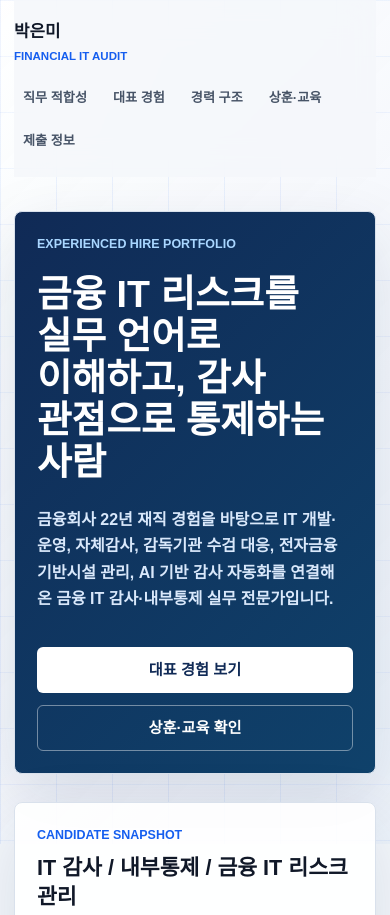
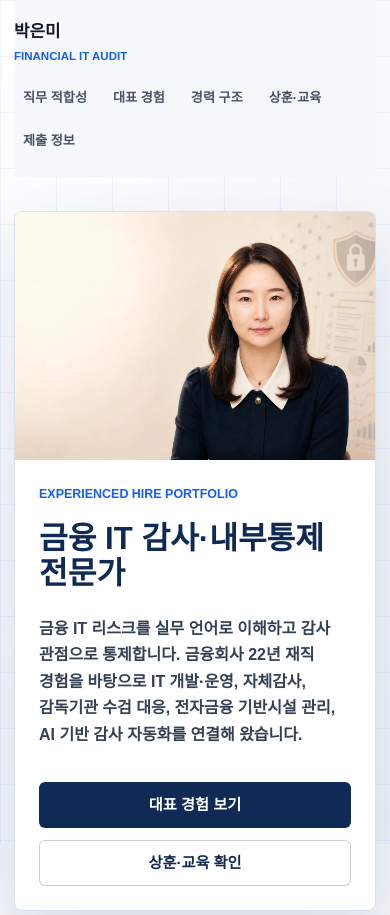
Before and after one commit to eunmi22/eunmi-portfolio, a plain HTML site: page index.html in a window 390 px wide. Shown: the top 915 px of the page. Drawn offline with Linux system fonts and the light colour scheme.

Commit message:
Add hero portrait image

```diff
--- a/index.html
+++ b/index.html
@@ -28,18 +28,24 @@
     <main id="top">
       <section class="hero">
         <div class="hero-main">
+          <div class="hero-content">
             <p class="eyebrow">Experienced Hire Portfolio</p>
-          <h1>금융 IT 리스크를 실무 언어로 이해하고, 감사 관점으로 통제하는 사람</h1>
+            <h1>금융 IT 감사·내부통제 전문가</h1>
             <p class="hero-lead">
-            금융회사 22년 재직 경험을 바탕으로 IT 개발·운영, 자체감사, 감독기관 수검 대응,
-            전자금융 기반시설 관리, AI 기반 감사 자동화를 연결해 온 금융 IT 감사·내부통제
-            실무 전문가입니다.
+              금융 IT 리스크를 실무 언어로 이해하고 감사 관점으로 통제합니다. 금융회사 22년
+              재직 경험을 바탕으로 IT 개발·운영, 자체감사, 감독기관 수검 대응, 전자금융
+              기반시설 관리, AI 기반 감사 자동화를 연결해 왔습니다.
             </p>
 
             <div class="hero-actions" aria-label="핵심 포지션">
               <a class="primary-action" href="#cases">대표 경험 보기</a>
               <a class="secondary-action" href="#credentials">상훈·교육 확인</a>
             </div>
+          </div>
+
+          <figure class="hero-visual" aria-label="금융 IT 감사 전문가 프로필 이미지">
+            <img src="assets/hero-portrait.webp" alt="">
+          </figure>
         </div>
 
         <aside class="profile-card" aria-label="핵심 요약">
--- a/styles.css
+++ b/styles.css
@@ -116,7 +116,7 @@ main {
 
 .hero {
   display: grid;
-  grid-template-columns: minmax(0, 1.18fr) minmax(360px, 0.82fr);
+  grid-template-columns: minmax(0, 1.36fr) minmax(330px, 0.64fr);
   gap: 28px;
   align-items: stretch;
   min-height: 560px;
@@ -142,18 +142,40 @@ main {
 }
 
 .hero-main {
+  position: relative;
+  display: grid;
+  grid-template-columns: minmax(0, 1.12fr) minmax(250px, 0.88fr);
+  align-items: stretch;
+  border-radius: 8px;
+  overflow: hidden;
+  background: #ffffff;
+}
+
+.hero-content {
   display: flex;
   flex-direction: column;
   justify-content: center;
-  padding: clamp(34px, 6vw, 70px);
-  border-radius: 8px;
-  background:
-    linear-gradient(135deg, rgba(16, 42, 86, 0.98), rgba(15, 67, 108, 0.94)),
-    #102a56;
+  min-width: 0;
+  padding: clamp(30px, 4.5vw, 56px);
+}
+
+.hero-visual {
+  min-width: 0;
+  margin: 0;
+  background: #f7efe6;
+}
+
+.hero-visual img {
+  display: block;
+  width: 100%;
+  height: 100%;
+  min-height: 560px;
+  object-fit: cover;
+  object-position: 66% center;
 }
 
 .eyebrow {
-  color: #a9d6ff;
+  color: var(--blue);
   font-size: 0.78rem;
   font-weight: 900;
   letter-spacing: 0;
@@ -161,21 +183,21 @@ main {
 }
 
 .hero h1 {
-  max-width: 800px;
+  max-width: 580px;
   margin-top: 18px;
-  color: #ffffff;
-  font-size: clamp(2.35rem, 5vw, 4.8rem);
+  color: var(--navy);
+  font-size: clamp(2.15rem, 3.2vw, 3.55rem);
   font-weight: 900;
   line-height: 1.12;
   word-break: keep-all;
 }
 
 .hero-lead {
-  max-width: 760px;
+  max-width: 560px;
   margin-top: 24px;
-  color: #d9e8fb;
+  color: #344054;
   font-size: clamp(1rem, 1.5vw, 1.18rem);
-  font-weight: 650;
+  font-weight: 700;
   word-break: keep-all;
 }
 
@@ -198,13 +220,14 @@ main {
 }
 
 .primary-action {
-  color: var(--navy);
-  background: #ffffff;
+  color: #ffffff;
+  background: var(--navy);
 }
 
 .secondary-action {
-  color: #ffffff;
-  border: 1px solid rgba(255, 255, 255, 0.42);
+  color: var(--navy);
+  background: rgba(255, 255, 255, 0.72);
+  border: 1px solid rgba(16, 42, 86, 0.22);
 }
 
 .profile-card {
@@ -863,6 +886,15 @@ main {
     min-height: 0;
   }
 
+  .hero-main {
+    grid-template-columns: minmax(0, 1.08fr) minmax(280px, 0.92fr);
+  }
+
+  .hero-visual img {
+    min-height: 520px;
+    object-position: 66% center;
+  }
+
   .position-strip,
   .skill-matrix,
   .award-grid,
@@ -917,6 +949,30 @@ main {
   .credential-card,
   .contact-section {
     padding: 22px;
+  }
+
+  .hero-main {
+    grid-template-columns: 1fr;
+    gap: 0;
+    padding: 0;
+  }
+
+  .hero-content {
+    padding: 24px;
+  }
+
+  .hero-visual {
+    order: -1;
+    aspect-ratio: 16 / 11;
+  }
+
+  .hero-visual img {
+    min-height: 0;
+    object-position: 68% center;
+  }
+
+  .hero h1 {
+    font-size: clamp(1.9rem, 8vw, 2.65rem);
   }
 
   .hero-actions {
```
Also changed, not shown: assets/hero-portrait.webp (added). Lines whose indentation alone changed are shown as unchanged.
